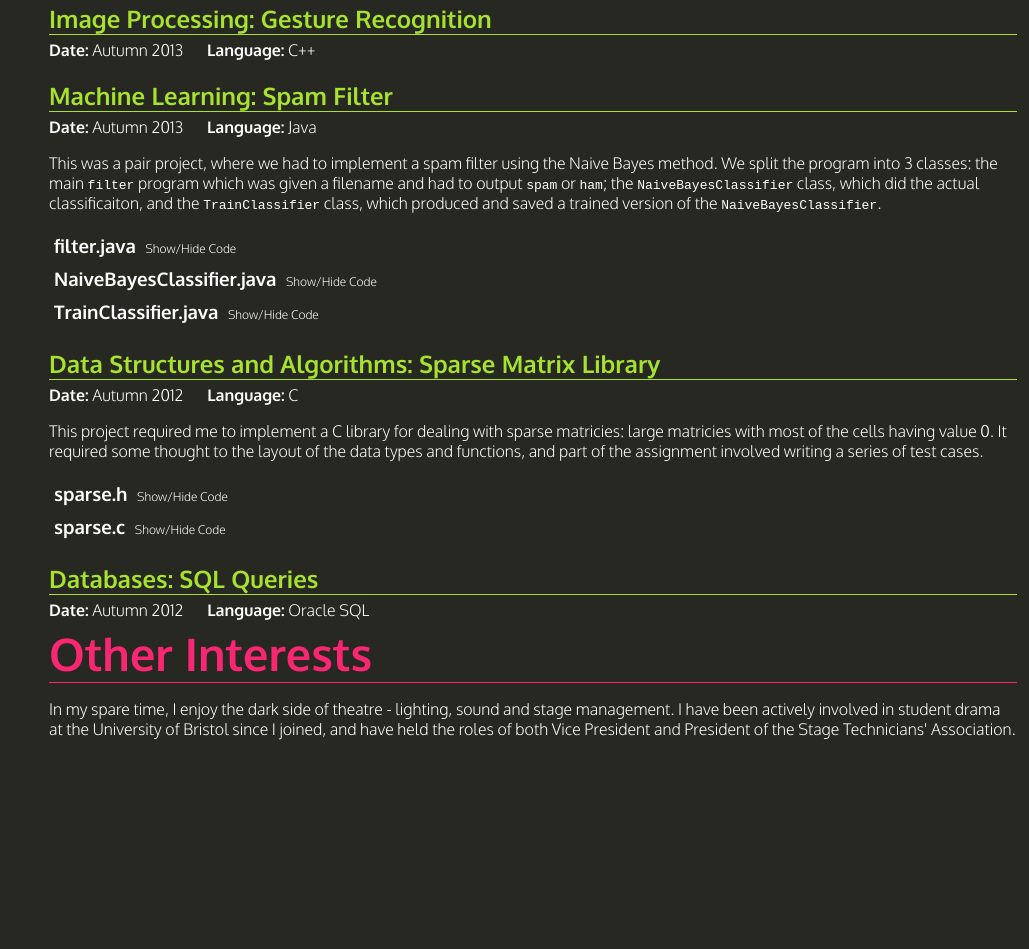
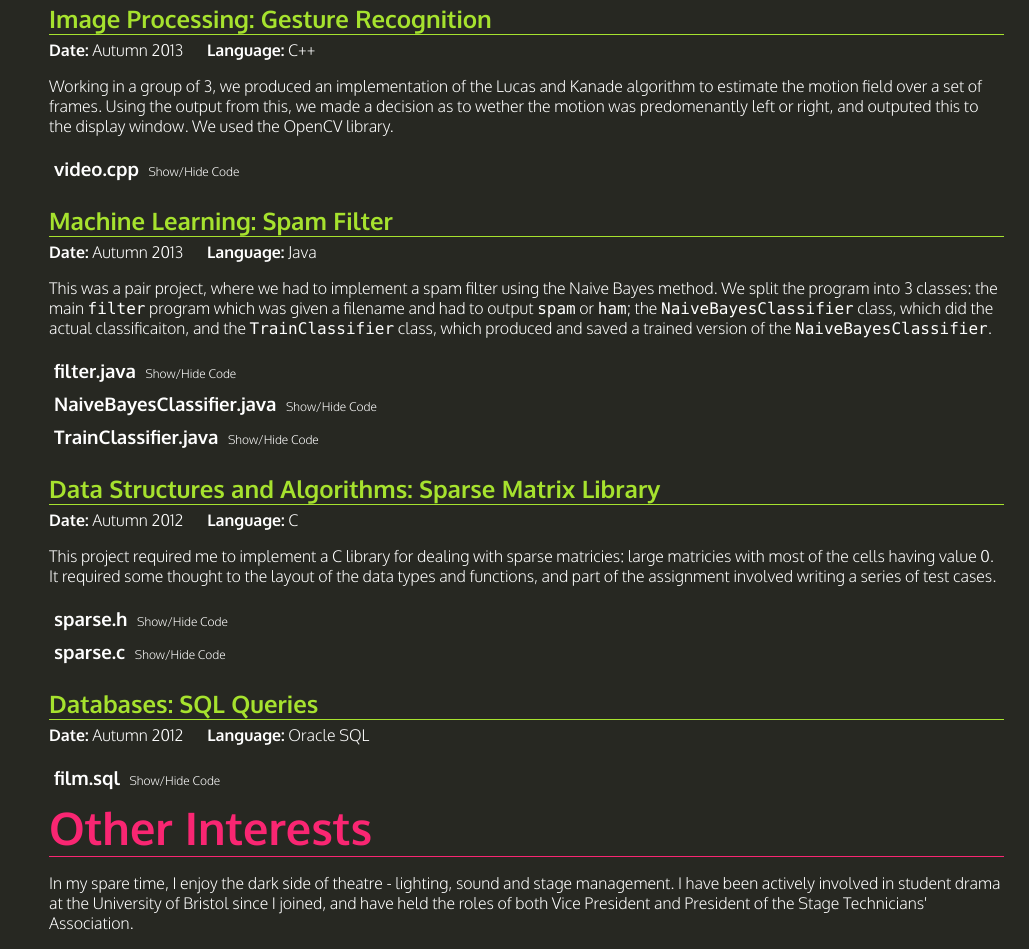
Before and after one commit to charlieda/charlieda.github.io, a plain HTML site: page index.html in a window 1280 px wide. Shown: the part 825-1774 px from the top of the page, without its empty margins (251-1280 px from the left). Before the commit the page ends 1580 px from the top, so only its background shows below. Drawn offline with nearby package versions, Linux system fonts and the light colour scheme.

Commit message:
more changes

```diff
--- a/index.html
+++ b/index.html
@@ -42,7 +42,7 @@
       </article>
 
       <article>
-        <h1>Project: ubutheatre.com</h1>
+        <h1>Website Development: ubutheatre.com</h1>
         <div class="project-info">
           <span class="project-info-item"><strong>Date:</strong> 2012 - Present</span>
           <span class="project-info-item"><strong>Role:</strong> Lead Developer</span>
@@ -70,6 +70,14 @@
             <span class="project-info-item"><strong>Date:</strong> Autumn 2013</span>
             <span class="project-info-item"><strong>Language:</strong> C++</span>
           </div>
+          <p>Working in a group of 3, we produced an implementation of the Lucas and Kanade algorithm to estimate the motion field over a set of frames. Using the output from this, we made a decision as to wether the motion was predomenantly left or right, and outputed this to the display window. We used the OpenCV library.</p>
+
+          <div>
+            <h3>video.cpp</h3>
+            <span class="code-toggle" data-action="toggle" data-item="#code-videocpp">Show/Hide Code</span>
+            <div class="collapse" id="code-videocpp"><script src="https://gist.github.com/charlieda/8322272.js"></script></div>
+          </div>
+
         <h2>Machine Learning: Spam Filter</h2>
           <div class="project-info">
             <span class="project-info-item"><strong>Date:</strong> Autumn 2013</span>
@@ -114,7 +122,12 @@
             <span class="project-info-item"><strong>Date:</strong> Autumn 2012</span>
             <span class="project-info-item"><strong>Language:</strong> Oracle SQL</span>
           </div>
-
+          <p></p>
+          <div>
+            <h3>film.sql</h3>
+            <span class="code-toggle" data-action="toggle" data-item="#code-sparsec">Show/Hide Code</span>
+            <div class="collapse" id="code-sparsec"><script src="https://gist.github.com/charlieda/8322363.js"></script></div>
+          </div>
       <article>
         <h1>Other Interests</h1>
         <p>In my spare time, I enjoy the dark side of theatre - lighting, sound and stage management. I have been actively involved in student drama at the University of Bristol since I joined, and have held the roles of both Vice President and President of the Stage Technicians' Association.
--- a/style.css
+++ b/style.css
@@ -41,6 +41,10 @@ h3 {
   margin: 5px;
 }
 
+code {
+  font-family: Consolas, "Liberation Mono", Courier, monospace;
+}
+
 /* Main Layout Styles */
 #column {
   position: fixed;
@@ -52,9 +56,10 @@ h3 {
   border-right: solid 1px #FFFFFF;
 }
 #main {
-  margin-left: 300px;
+  margin: 0 25px 0 300px;
   padding-top: 23px;
-  width: 968px;
+  max-width: 968px;
+  min-width: 500px;
 }
 
 /* Header */
```
